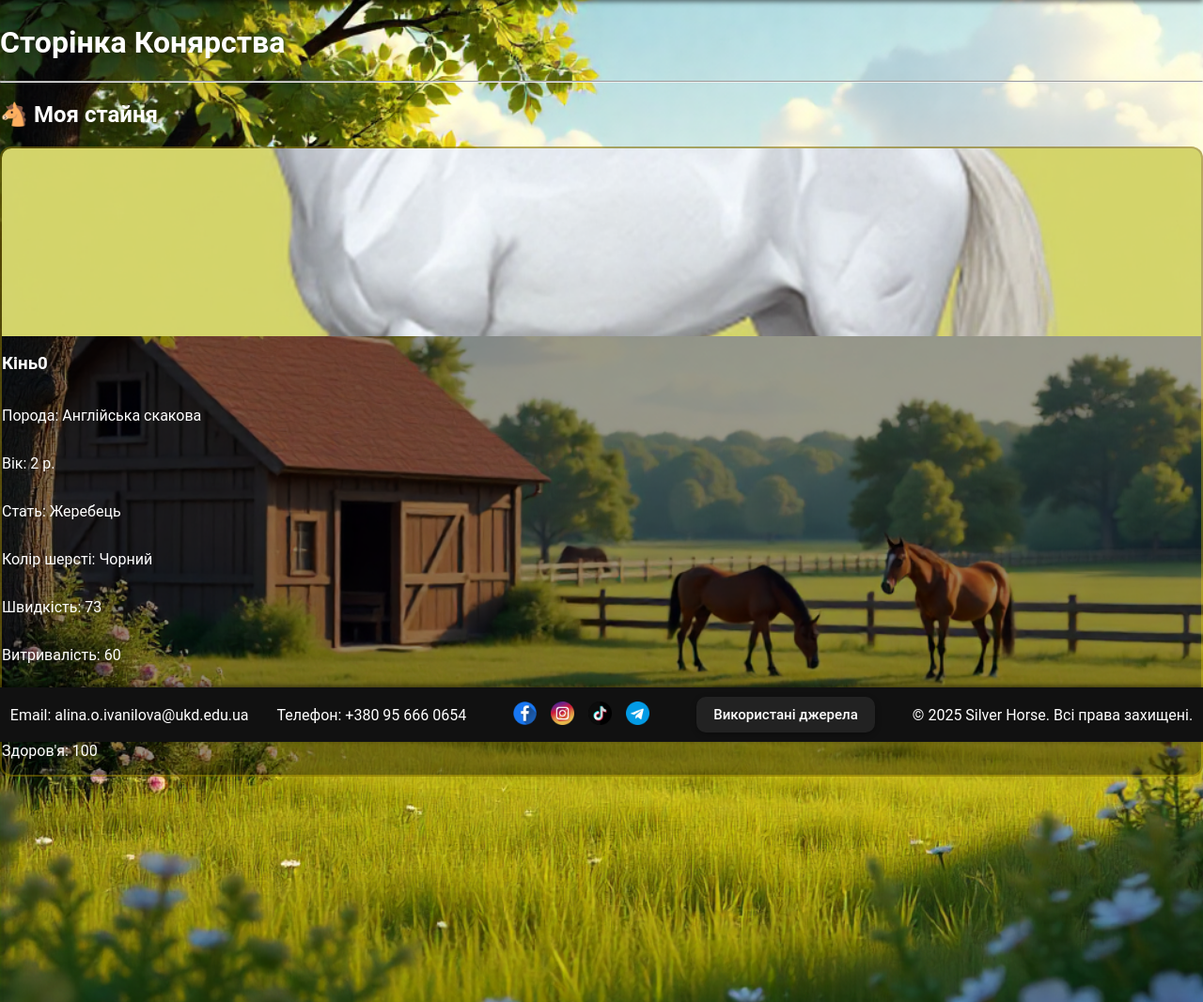
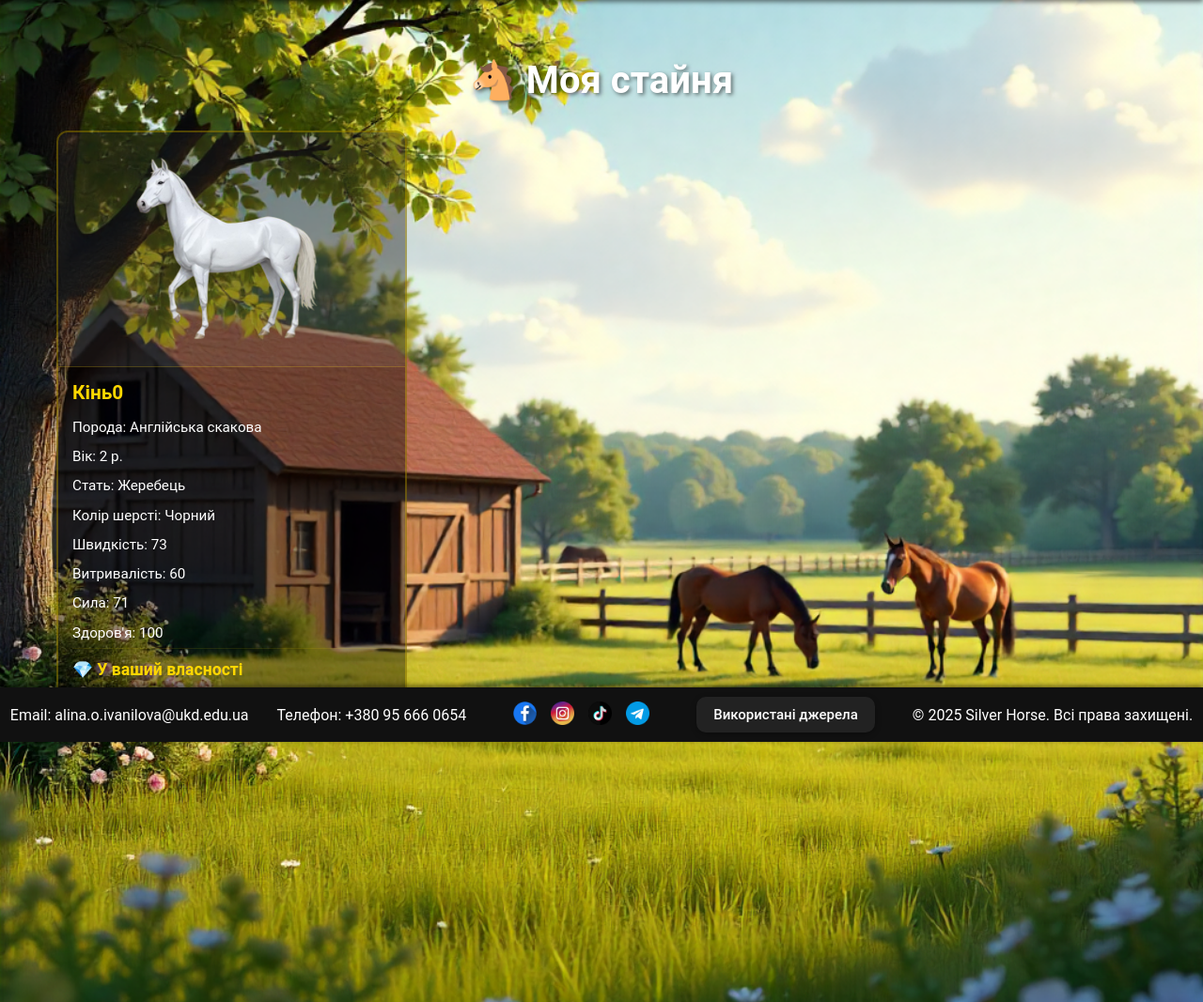
Before and after one commit to AlinaIvanilova/SilverHorse, a Django app: page /dashboard/horses/ in a window 1280 px wide. Shown: the part 110-1177 px from the top of the page at 94% size. Run offline with Django 5.2, Linux system fonts and the light colour scheme; a user stored in the database is signed in; data comes from the database, SQL or seed files in the repository; some libraries are stand-ins or nearby versions.

Commit message:
17.1 improved the design so that the photo is beautiful and doesn't look strange

```diff
--- a/SilverHorse/userspace/static/userspace/trade.css
+++ b/SilverHorse/userspace/static/userspace/trade.css
@@ -52,8 +52,9 @@
   display: flex;
   flex-direction: column;
   height: 100%;
-  /* Set explicit height to prevent text expansion */
+  min-height: 600px; /* Мінімальна висота для консистентності */
 }
+
 
 .horse-card:hover {
   transform: translateY(-5px);
@@ -64,11 +65,13 @@
 /* Фото коня */
 .horse-photo {
   width: 100%;
-  height: 200px;
-  object-fit: cover;
+  height: 250px; /* Збільшимо висоту для кращого відображення */
+  object-fit: contain; /* Змінюємо з cover на contain - це головна зміна! */
   display: block;
   flex-shrink: 0;
-  /* Prevent photo from shrinking */
+  background: rgba(255, 255, 255, 0.05); /* Додаємо легкий фон для контрасту */
+  border-bottom: 1px solid rgba(255, 215, 0, 0.2);
+  padding: 5px; /* Додаємо невеликий відступ */
 }
 
 /* Інформація про коня */
@@ -78,8 +81,7 @@
   display: flex;
   flex-direction: column;
   overflow: hidden;
-  /* Prevent text overflow expanding container */
-  word-break: break-word;
+
 }
 
 .horse-info h2 {
@@ -104,6 +106,8 @@
   font-size: 1.1rem;
   color: #ffd700;
   font-weight: bold;
+  padding-top: 10px;
+  border-top: 1px solid rgba(255, 215, 0, 0.1);
 }
 
 /* Секція покупки */
--- a/SilverHorse/userspace/templates/userspace/horses.html
+++ b/SilverHorse/userspace/templates/userspace/horses.html
@@ -1,16 +1,16 @@
 {% extends 'userspace/base.html' %}
 {% load static %}
 
+
+<link rel="stylesheet" href="{% static 'userspace/horses.css' %}">
+}
+
 {% block content %}
-<h1>Сторінка Конярства</h1>
-
-<!-- Тут можна додати будь-який основний контент сторінки -->
-
-<hr>
-<h2>🐴 Моя стайня</h2>
+<div class="market-container">
+    <h1 class="market-title">🐴 Моя стайня</h1>
 
     {% if user_horses %}
-    <div class="user-horses">
+        <div class="horse-list">
             {% for horse in user_horses %}
                 <div class="horse-card">
                     <!-- Використовуємо автоматичне фото -->
@@ -18,7 +18,8 @@
                          alt="{{ horse.get_photo_alt }}"
                          class="horse-photo">
 
-                <h3>{{ horse.name }}</h3>
+                    <div class="horse-info">
+                        <h2>{{ horse.name }}</h2>
                         <p>Порода: {{ horse.breed }}</p>
                         <p>Вік: {{ horse.age }} р.</p>
                         <p>Стать: {{ horse.get_gender_display }}</p>
@@ -27,11 +28,25 @@
                         <p>Витривалість: {{ horse.endurance }}</p>
                         <p>Сила: {{ horse.strength }}</p>
                         <p>Здоров'я: {{ horse.health }}</p>
+
+                        <!-- Додаємо інформацію про ціну (якщо потрібно) -->
+                        <p class="price">💎 У ваший власності</p>
+                    </div>
+
+                    <!-- Секція для майбутніх дій з конем -->
+                    <div class="action-section">
+                        <!-- Тут можна додати кнопки для тренування, продажу тощо -->
+                        <!-- <button class="action-btn">Тренувати</button> -->
+                        <!-- <button class="action-btn">Продати</button> -->
+                    </div>
                 </div>
             {% endfor %}
         </div>
     {% else %}
+        <div class="empty-stable">
             <p>У вас поки немає коней 😢</p>
+            <a href="{% url 'trade_page' %}" class="buy-btn">Перейти до ринку</a>
+        </div>
     {% endif %}
-
+</div>
 {% endblock %}
```
Also changed, not shown: SilverHorse/userspace/static/userspace/horses.css (added, +89 -0 lines), SilverHorse/userspace/templates/userspace/trade.html (+5 -3 lines), SilverHorse/userspace/static/img/horses/default_horse.png. Lines whose indentation alone changed are shown as unchanged.
